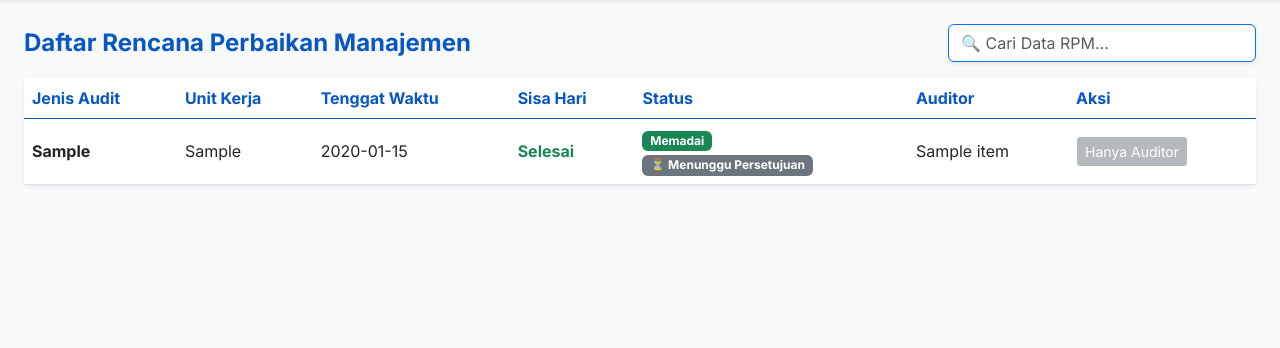
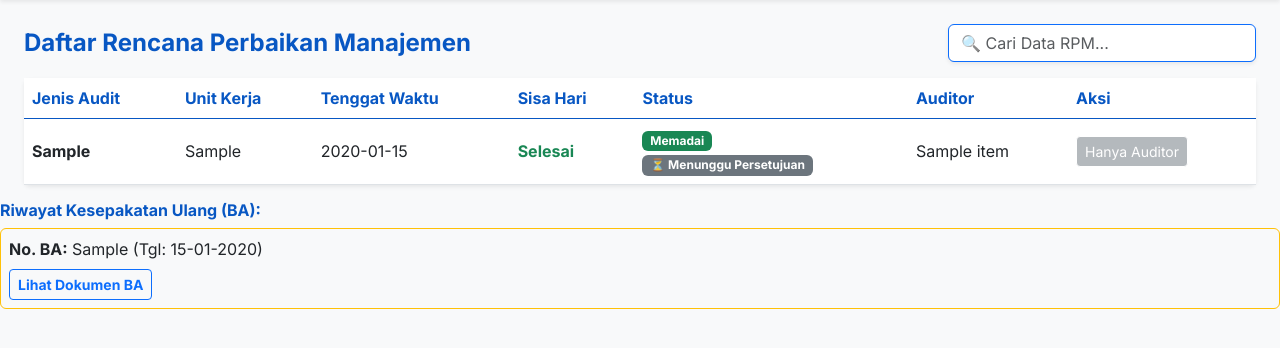
Before and after one commit to TasserFace/Dashboard-Audit-RPM, a Flask app: template templates/index.html in a window 1280 px wide. Shown: the part 58-406 px from the top of the page. Run offline with Flask 3, Linux system fonts and the light colour scheme; tables that the repository leaves empty hold one stand-in row (values such as "Sample post"); the template is opened without the code that fills it: values that come from a table or form of the project are taken from there, most other values are stand-ins (such as "Sample title", 1, 10 or a date in 2020).

Commit message:
Update index.html

```diff
--- a/templates/index.html
+++ b/templates/index.html
@@ -135,7 +135,15 @@
       </div>
     </div>
     {% endfor %}
-
+{% if item.no_ba_kesepakatan %}
+            <h6 class="fw-bold text-nusantara mt-3">Riwayat Kesepakatan Ulang (BA):</h6>
+            <div class="border border-warning p-2 rounded bg-light text-dark">
+                <p class="mb-1"><strong>No. BA:</strong> {{ item.no_ba_kesepakatan }} (Tgl: {{ item.tgl_ba_kesepakatan.strftime('%d-%m-%Y') }})</p>
+                {% if item.file_ba_kesepakatan %}
+                <a href="/uploads/{{ item.file_ba_kesepakatan }}" target="_blank" class="btn btn-sm btn-outline-primary fw-bold mt-1">Lihat Dokumen BA</a>
+                {% endif %}
+            </div>
+            {% endif %}
     <!-- Script JavaScript untuk Fitur Pencarian Real-Time -->
     <script>
         document.getElementById("searchInput").addEventListener("keyup", function() {
```
